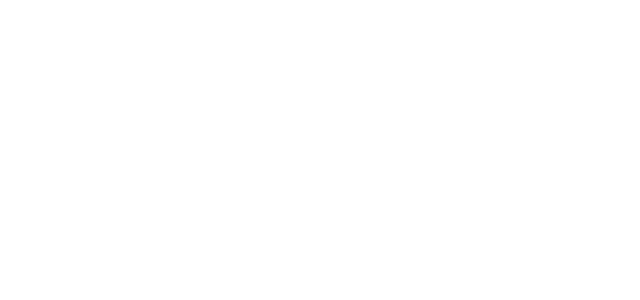
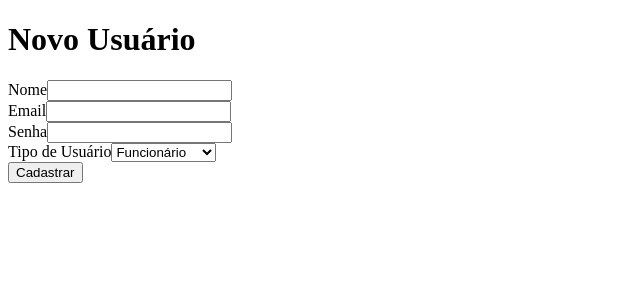
Before and after one commit to DanielScheffel/assistControl, a React (Vite) app: page /usuarios/novo in a window 1280 px wide. Before the commit this address had no page. Shown: the top 300 px of the page, without its empty margins (0-640 px from the left). Built offline with nearby package versions, Linux system fonts and the light colour scheme.

Commit message:
Criando telas e testando a api no frontend

```diff
--- /dev/null
+++ b/src/pages/CadastroUsuario.tsx
@@ -0,0 +1,106 @@
+import { useState } from "react";
+import { usuarioService } from "../services/usuarioService";
+import axios from "axios";
+
+
+export default function CadastroUsuario() {
+    const [nome, setNome] = useState("");
+    const [email, setEmail] = useState("");
+    const [senha, setSenha] = useState("");
+    const [tipoUsuario, setTipoUsuario] = useState("Funcionario");
+    const [loading, setLoading] = useState(false);
+
+    async function handleSubmit(e: React.FormEvent) {
+        e.preventDefault()
+
+        try {
+            setLoading(true);
+
+            await usuarioService.cadastrar({
+                nome,
+                email,
+                senha,
+                tipo_usuario: tipoUsuario,
+            });
+
+            alert("Usuário cadastrado com sucesso!");
+
+            setNome("");
+            setEmail("");
+            setSenha("");
+            setTipoUsuario("Funcionario")
+        } catch (error) {
+            // console.error(error);
+            // alert("Erro ao cadastrar usuário");
+
+            if(axios.isAxiosError(error)) {
+                // console.log(error.response?.data)4
+                console.log("STATUS:", error.response?.status);
+    console.log("DADOS:", error.response?.data);
+            }
+
+            console.error(error)
+        } finally {
+            setLoading(false)
+        }
+    }
+
+    return (
+        <div>
+      <h1>Novo Usuário</h1>
+
+      <form onSubmit={handleSubmit}>
+        <div>
+          <label>Nome</label>
+          <input
+            value={nome}
+            onChange={(e) => setNome(e.target.value)}
+          />
+        </div>
+
+        <div>
+          <label>Email</label>
+          <input
+            type="email"
+            value={email}
+            onChange={(e) => setEmail(e.target.value)}
+          />
+        </div>
+
+        <div>
+          <label>Senha</label>
+          <input
+            type="password"
+            value={senha}
+            onChange={(e) => setSenha(e.target.value)}
+          />
+        </div>
+
+        <div>
+          <label>Tipo de Usuário</label>
+
+          <select
+            value={tipoUsuario}
+            onChange={(e) => setTipoUsuario(e.target.value)}
+          >
+            <option value="Administrador">
+              Administrador
+            </option>
+
+            <option value="Gerente">
+                Gerente
+            </option>
+
+            <option value="Funcionario">
+              Funcionário
+            </option>
+          </select>
+        </div>
+
+        <button type="submit" disabled={loading}>
+          {loading ? "Salvando..." : "Cadastrar"}
+        </button>
+      </form>
+    </div>
+    )
+}
--- a/src/pages/Login.tsx
+++ b/src/pages/Login.tsx
@@ -1,6 +1,6 @@
 import { useState } from "react";
-import { api } from "../services/api";
 import { useNavigate } from "react-router-dom";
+import { authService } from "../services/authService";
 
 export default function Login() {
     const [email, setEmail] = useState("");
@@ -16,13 +16,9 @@
         setLoading(true);
 
         try {
-            const response = await api.post("/login", {
-                email, senha
-            });
+            const response = await authService.login(email, senha);
 
-            const token = response.data.token;
-
-            localStorage.setItem("token", token);
+            localStorage.setItem("token", response.data.token);
 
             navigate("/me")
         } catch (err: any) {
--- /dev/null
+++ b/src/pages/Usuarios.tsx
@@ -0,0 +1,58 @@
+import { useEffect, useState } from "react";
+import type { Usuario } from "../types/Usuario";
+import { usuarioService } from "../services/usuarioService";
+
+
+export default function Usuarios() {
+    const [usuarios, setUsuarios] = useState<Usuario[]>([]);
+    const [loading, setLoading] = useState(true);
+
+    useEffect(() => {
+        async function carregarUsuarios() {
+            try {
+                const response = await usuarioService.listar();
+                setUsuarios(response.data);
+            } catch (error) {
+                console.error("Erro ao carregar usuários: ", error)
+            } finally {
+                setLoading(false);
+            }
+        }
+
+        carregarUsuarios();
+    }, []);
+
+    if(loading) {
+        return <h2>Carregando usuários....</h2>
+    }
+
+    return (
+        <div>
+            <h1>Usuários</h1>
+
+            <table>
+                <thead>
+                    <tr>
+                        <th>ID</th>
+                        <th>Nome</th>
+                        <th>Email</th>
+                        <th>Tipo</th>
+                        <th>Status</th>
+                    </tr>
+                </thead>
+
+                <tbody>
+                    {usuarios.map((usuario) =>(
+                        <tr key={usuario.id_usuario}>
+                            <td>{usuario.id_usuario}</td>
+                            <td>{usuario.nome}</td>
+                            <td>{usuario.email}</td>
+                            <td>{usuario.tipo_usuario}</td>
+                            <td>{usuario.status}</td>
+                        </tr>
+                    ))}
+                </tbody>
+            </table>
+        </div>
+    )
+}
--- a/src/routes/AppRoutes.tsx
+++ b/src/routes/AppRoutes.tsx
@@ -2,6 +2,8 @@
 import Login from "../pages/Login";
 import Me from "../pages/Me";
 import CadastroAssistencia from "../pages/CadastroAssistencia";
+import Usuarios from "../pages/Usuarios";
+import CadastroUsuario from "../pages/CadastroUsuario";
 
 export default function AppRoutes() {
     return (
@@ -9,6 +11,8 @@
             <Routes>
                 <Route path="/" element={<Login />} />
                 <Route path="/Me" element={<Me />} />
+                <Route path="/usuarios" element={<Usuarios />} />
+                <Route path="/usuarios/novo" element={<CadastroUsuario />} />
 
                 <Route path="/assistencia/novo" element={<CadastroAssistencia />} />
             </Routes>
--- /dev/null
+++ b/src/services/authService.ts
@@ -0,0 +1,22 @@
+import { api } from "./api";
+import type { LoginResponse } from "../types/Auth";
+
+export const authService = {
+    login(email: string, senha: string) {
+        return api.post<LoginResponse>("/login", {
+            email, senha
+        })
+    },
+
+    me() {
+        return api.get("/");
+    },
+
+    logout() {
+        localStorage.removeItem("token");
+    },
+
+    isAuthenticated() {
+        return !!localStorage.getItem("token");
+    }
+}
--- /dev/null
+++ b/src/services/usuarioService.ts
@@ -0,0 +1,35 @@
+import { api } from "./api";
+import type { Usuario } from "../types/Usuario";
+
+interface NovoUsuario {
+    nome: string;
+    email: string;
+    senha: string;
+    tipo_usuario: string;
+}
+
+export const usuarioService = {
+    listar() {
+        return api.get<Usuario[]>("/usuario/usuarios");
+    },
+
+    cadastrar(data: NovoUsuario) {
+
+        console.log("ENVIANDO:", data);
+        return api.post("/usuario/cadastro-usuario", data)
+    },
+
+    atualizar(id: number, data: object) {
+        return api.put(`/usuario/atualizar-usuario/${id}`, data)
+    },
+
+    alterarStatus(id: number, status: string) {
+        return api.put(`/usuario/atualizar-status/${id}`, {
+            status
+        })
+    },
+
+    deletar(id: number) {
+        return api.delete(`/usuario/delete-usuario/${id}`)
+    }
+}
--- /dev/null
+++ b/src/types/Auth.ts
@@ -0,0 +1,4 @@
+export interface LoginResponse {
+    message: string;
+    token: string;
+}
--- /dev/null
+++ b/src/types/Usuario.ts
@@ -0,0 +1,7 @@
+export interface Usuario {
+    id_usuario: number;
+    nome: string;
+    email: string;
+    tipo_usuario: string;
+    status: string;
+}
```
Also changed, not shown: src/services/assistenciaService.ts (added, +25 -0 lines).
